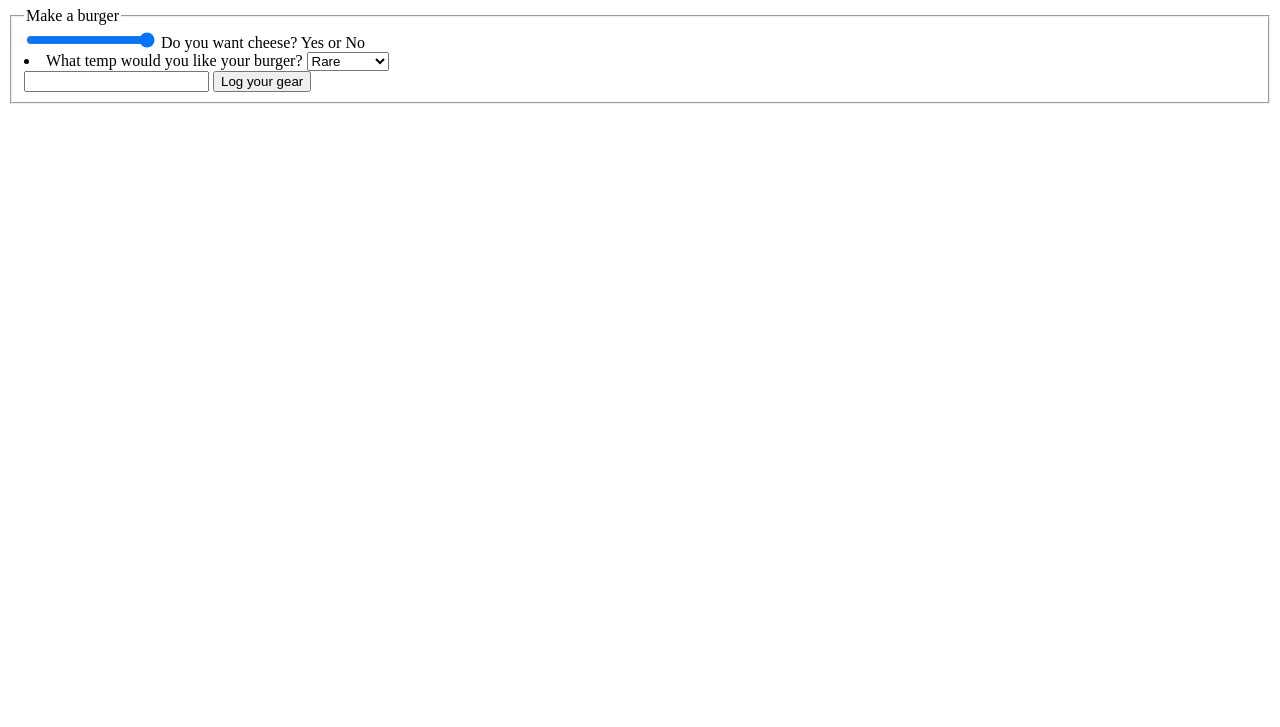
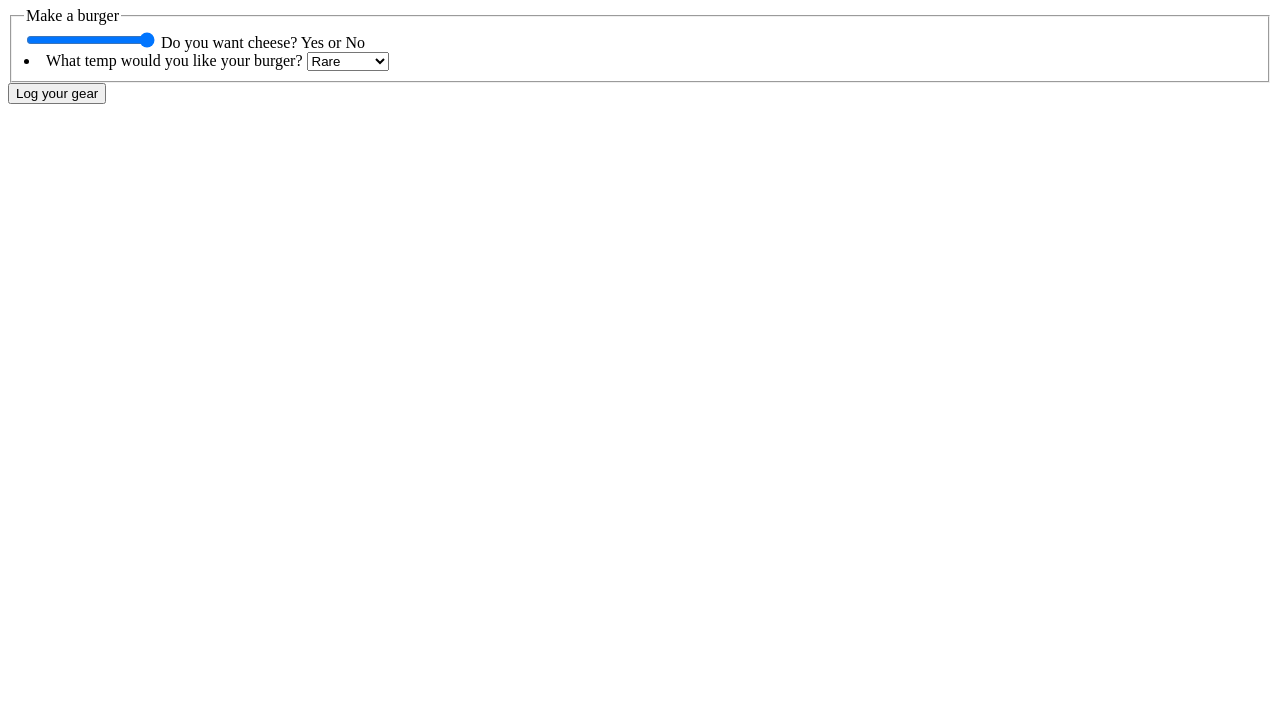
Before and after one commit to b02197/VFW-Project-1, a plain HTML site: page additem.html in a window 1280 px wide. Shown: the part 73-800 px from the top of the page. Drawn offline with Linux system fonts and the light colour scheme.

```diff
--- a/additem.html
+++ b/additem.html
@@ -24,8 +24,6 @@
                             <option value="Well">Well</option>
                         </select>
                     </li>
-                    <input type=""
-
                 </fieldset>
                 <input type="submit" value="Log your gear" /> <!-- Submit button for form -->
                 <input type="hidden" value=""/>   <!-- hidden button -->
```
